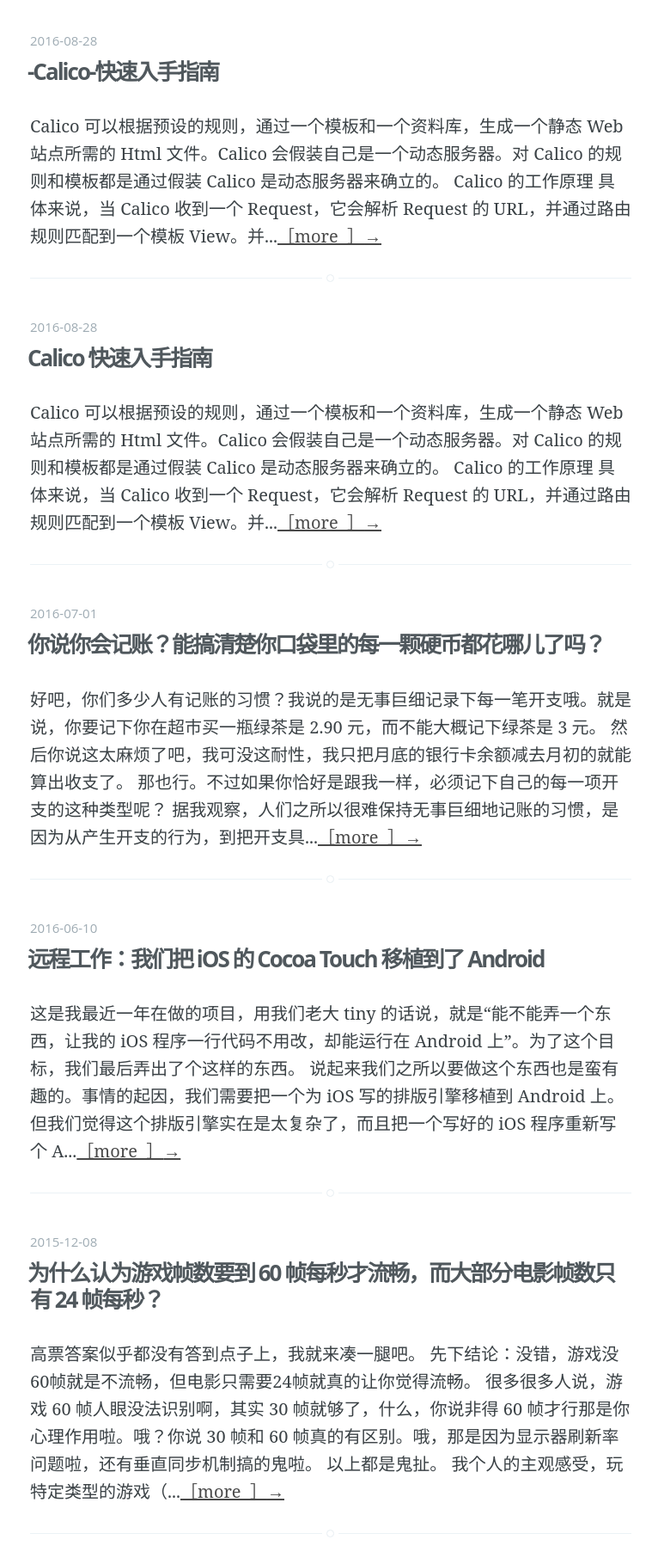
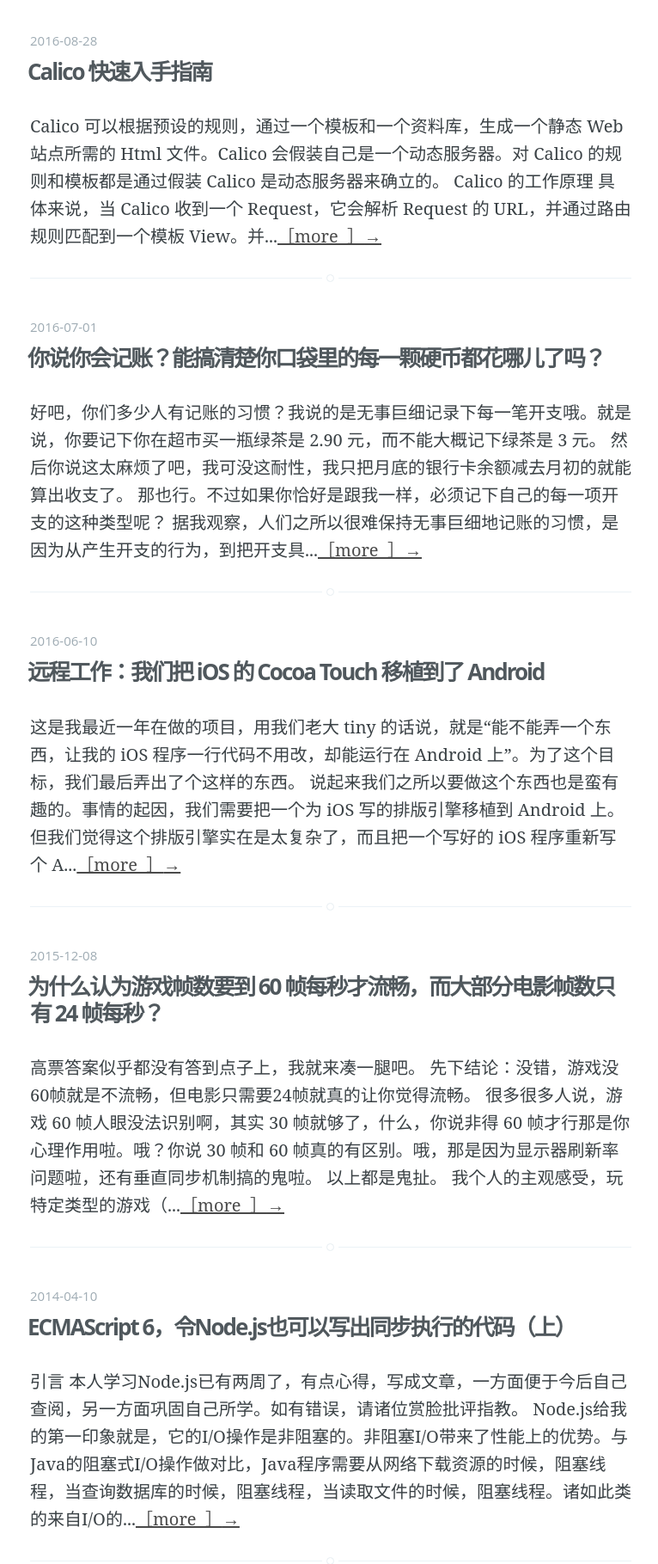
Before and after one commit to Moskize91/Moskize91.github.io, a plain HTML site: page index.html in a window 1280 px wide. Shown: the part 500-2319 px from the top of the page at 86% size, without its empty margins (255-1021 px from the left). Drawn offline with Linux system fonts and the light colour scheme.

Commit message:
update by travis.

```diff
--- a/index.html
+++ b/index.html
@@ -54,24 +54,6 @@
 
 
 
-
-
-
-
-
-<article class="post type-post status-publish format-standard hentry category-casper tag-test-tag">
-		    <header class="post-header">
-        		<span class="post-meta">
-			    <time class="entry-date published">2016-08-28</time>
-				</span>
-		        <h1 class="post-title"><a href="/article/2016-08-28-Calico-kuai-su-ru-shou-zhi-nan.html" rel="bookmark">-Calico-快速入手指南</a></h1>
-
-    </header>
-	<section class="post-content">
-<p>Calico 可以根据预设的规则，通过一个模板和一个资料库，生成一个静态 Web 站点所需的 Html 文件。Calico 会假装自己是一个动态服务器。对 Calico 的规则和模板都是通过假装 Calico 是动态服务器来确立的。 Calico 的工作原理 具体来说，当 Calico 收到一个 Request，它会解析 Request 的 URL，并通过路由规则匹配到一个模板 View。并...<a href="/article/2016-08-28-Calico-kuai-su-ru-shou-zhi-nan.html" class="more-link">［more &nbsp;］<span class="meta-nav">→</span></a></p>
-	    		<div class="clear">&nbsp;</div>
-	</section>
-</article><!-- #post-## -->
 
 
 
@@ -147,6 +129,24 @@
 
 
 
+
+
+<article class="post type-post status-publish format-standard hentry category-casper tag-test-tag">
+		    <header class="post-header">
+        		<span class="post-meta">
+			    <time class="entry-date published">2014-04-10</time>
+				</span>
+		        <h1 class="post-title"><a href="/article/2014-04-10-ECMAScript-6-ling-Nodejs-ye-ke-yi-xie-chu-tong-bu-zhi-xing-de-dai-ma-shang.html" rel="bookmark">ECMAScript 6，令Node.js也可以写出同步执行的代码（上）</a></h1>
+
+    </header>
+	<section class="post-content">
+<p>引言 本人学习Node.js已有两周了，有点心得，写成文章，一方面便于今后自己查阅，另一方面巩固自己所学。如有错误，请诸位赏脸批评指教。 Node.js给我的第一印象就是，它的I/O操作是非阻塞的。非阻塞I/O带来了性能上的优势。与Java的阻塞式I/O操作做对比，Java程序需要从网络下载资源的时候，阻塞线程，当查询数据库的时候，阻塞线程，当读取文件的时候，阻塞线程。诸如此类的来自I/O的...<a href="/article/2014-04-10-ECMAScript-6-ling-Nodejs-ye-ke-yi-xie-chu-tong-bu-zhi-xing-de-dai-ma-shang.html" class="more-link">［more &nbsp;］<span class="meta-nav">→</span></a></p>
+	    		<div class="clear">&nbsp;</div>
+	</section>
+</article><!-- #post-## -->
+
+
+
 <nav class="pagination navigation paging-navigation" role="navigation">
     <div class="nav-links">
 
```
Also changed, not shown: group/technology.html (+18 -18 lines), group/technology/page/1.html (+0 -18 lines), page/1.html (+18 -18 lines), page/2.html (+0 -18 lines).
